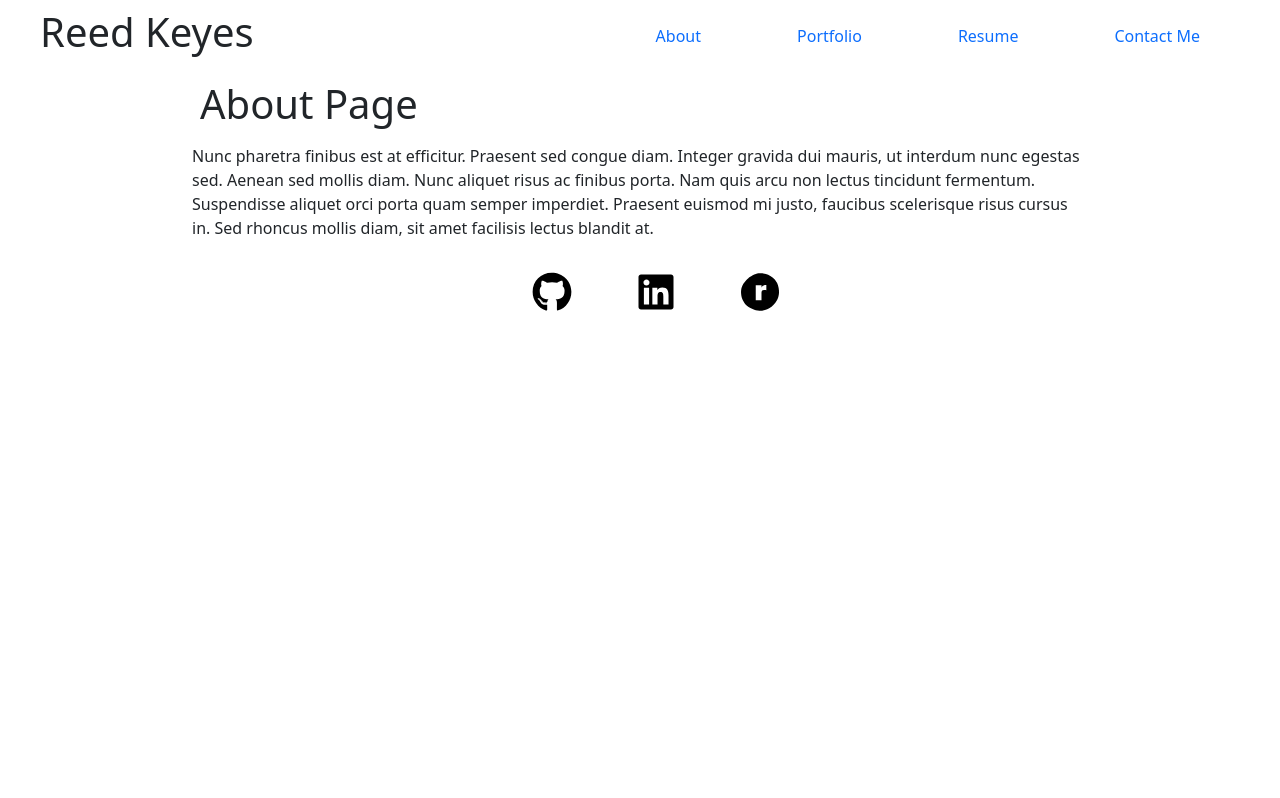
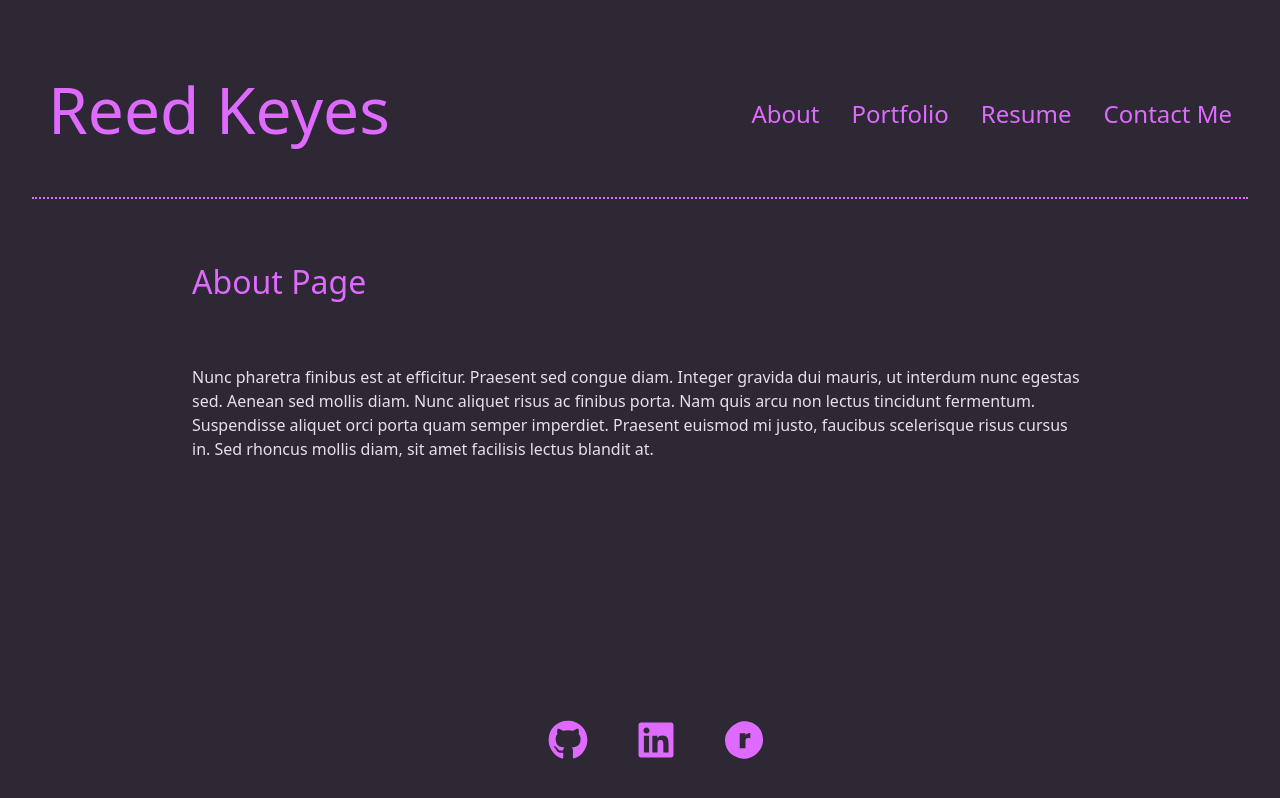
Before and after one commit to rbkeyes/rbk-react-portfolio, a React (Create React App) app: page /images/craft-but-not-least-screenshot.png in a window 1280 px wide. Shown: the top 798 px of the page. Built offline with nearby package versions, Linux system fonts and the light colour scheme.

Commit message:
some styling added

```diff
--- a/src/components/Footer.js
+++ b/src/components/Footer.js
@@ -2,14 +2,21 @@ import React from "react";
 import { IconContext } from 'react-icons';
 import { FaGithub, FaLinkedin, FaRavelry } from 'react-icons/fa';
 
+const styles = {
+    spacing: {
+        "padding": "1.5rem"
+    }
+}
 
 function Footer() {
     return (
         <ul>
             <IconContext.Provider value={{ className: "footer-icons", size: "2.5rem"}}>
-            <li><a href="https://github.com/rbkeyes" alt="Link to github profile"><FaGithub /></a></li>
-            <li><a href="https://www.linkedin.com/in/reedkeyesrd/" alt="link to linkedin profile"><FaLinkedin /></a></li>
-            <li><a href="https://www.ravelry.com/people/highfiberhabit" alt="link to ravelry profile"><FaRavelry /></a></li>
+            <>
+            <li style={styles.spacing}><a href="https://github.com/rbkeyes" alt="Link to github profile"><FaGithub /></a></li>
+            <li style={styles.spacing}><a href="https://www.linkedin.com/in/reedkeyesrd/" alt="link to linkedin profile"><FaLinkedin /></a></li>
+            <li style={styles.spacing}><a href="https://www.ravelry.com/people/highfiberhabit" alt="link to ravelry profile"><FaRavelry /></a></li>
+            </>
             </IconContext.Provider>
         </ul>
     );
--- a/src/components/Nav.js
+++ b/src/components/Nav.js
@@ -1,4 +1,5 @@
 import React from "react";
+
 
 function Nav({ currentPage, handlePageChange }) {
     return (
--- a/src/components/Project.js
+++ b/src/components/Project.js
@@ -6,15 +6,10 @@ function Project( {...props} ) {
 
     const styles = {
         card: {
-            "padding": "1rem",
             "margin": "1rem",
-            "backgroundColor": "#e6e7e8"
+            "backgroundColor": "var(--accent)"
         },
-        link: {
-            "color": "#e6e7e8"
-        }
-
-    }
+    };
 
     const [onHover, setHover] = useState(false);
 
@@ -33,17 +28,15 @@ function Project( {...props} ) {
                 ></img>
                 {onHover &&
                     <div
-                        className='card-img-overlay d-flex flex-column justify-content-end align-items-start bg-dark'
-                        style={{ '--bs-bg-opacity': .75, "padding": "2rem" }}>
+                        className='card-img-overlay d-flex flex-column justify-content-end align-items-start'>
                             <div className='mb-5 mr-2'>
-                        <a className='link-light' href={props.project.link} style={styles.link}>
+                        <a className='card-link' href={props.project.link}>
                             <h3 className="card-title mb-4">{props.project.title}</h3></a>
                         <IconContext.Provider value={{ className: "card-icon", size: "3rem" }}>
                             <a
-                                className='link-light'
+                                className='card-link'
                                 href={props.project.github}
                                 alt="Link to github profile"
-                                style={styles.link}
                                 ><FaGithub
                                 />
                             </a>
--- a/src/components/pages/About.js
+++ b/src/components/pages/About.js
@@ -3,7 +3,7 @@ import React from 'react';
 export default function About() {
   return (
     <div>
-      <h1>About Page</h1>
+      <h2>About Page</h2>
       <p>
         Nunc pharetra finibus est at efficitur. Praesent sed congue diam.
         Integer gravida dui mauris, ut interdum nunc egestas sed. Aenean sed
--- a/src/styles/style.css
+++ b/src/styles/style.css
@@ -1,23 +1,80 @@
 :root {
-    --light: #E1DED4;
+    --light: #e5e0eb;
     --dark: #2D2834;
     --med-light: #8B8B9A;
     --med-dark: #6B6978;
-    --accent: #A694AE;
+    --accent: #a693ae;
+    --bright: rgb(200, 0, 255);
+    --light-bright: rgb(223, 106, 255);
+
 }
-main {
-    margin: 0 12rem;
+* {
+    box-sizing: border-box;
+}
+
+body {
+    background-color: var(--dark);
+    height: 100vh;
+    min-height: 100vh;
 }
 
 header {
     display: flex;
     align-items: center;
     justify-content: space-between;
-    padding: 0rem 2rem;
+    padding-bottom: 2rem;
+    margin: 4rem 2rem 2rem;
+    color: var(--light-bright);
+    border-bottom: dotted var(--light-bright) 2px;
 }
 
 h1 {
-    padding: .5rem;
+    font-size: 4rem;
+    padding: 0.5rem 1rem;
+}
+
+a {
+    text-decoration: none;
+}
+
+a.nav-link, svg.footer-icons {
+    color: var(--light-bright);
+}
+
+a.nav-link:hover, svg.footer-icons:hover, a.nav-link:focus, svg.footer-icons:focus {
+    color: var(--bright)
+}
+
+main {
+    /* min-height: 60vh; */
+    margin: 0 12rem;
+}
+
+h2 {
+    color: var(--light-bright);
+    margin: 4rem 0;
+}
+
+p {
+    color: var(--light);
+}
+
+div.card-img-overlay {
+    background-color:rgb(45, 40, 52, .75)
+}
+
+a.card-link, card-title {
+    color: var(--light);
+}
+
+a.card-link:focus, a.card-link:hover {
+    color: var(--accent)
+}
+
+footer {
+    position: absolute;
+    bottom: 0;
+    width: 100vw;
 }
 
 ul {
@@ -28,10 +85,5 @@ ul {
 }
 
 li {
-    padding: 1rem 2rem;
+    font-size: 1.5rem;
 }
-
-a {
-    text-decoration: none;
-    color: black;
-}
```
Also changed, not shown: 1 other file (tests, documents, lock files or other folders).
